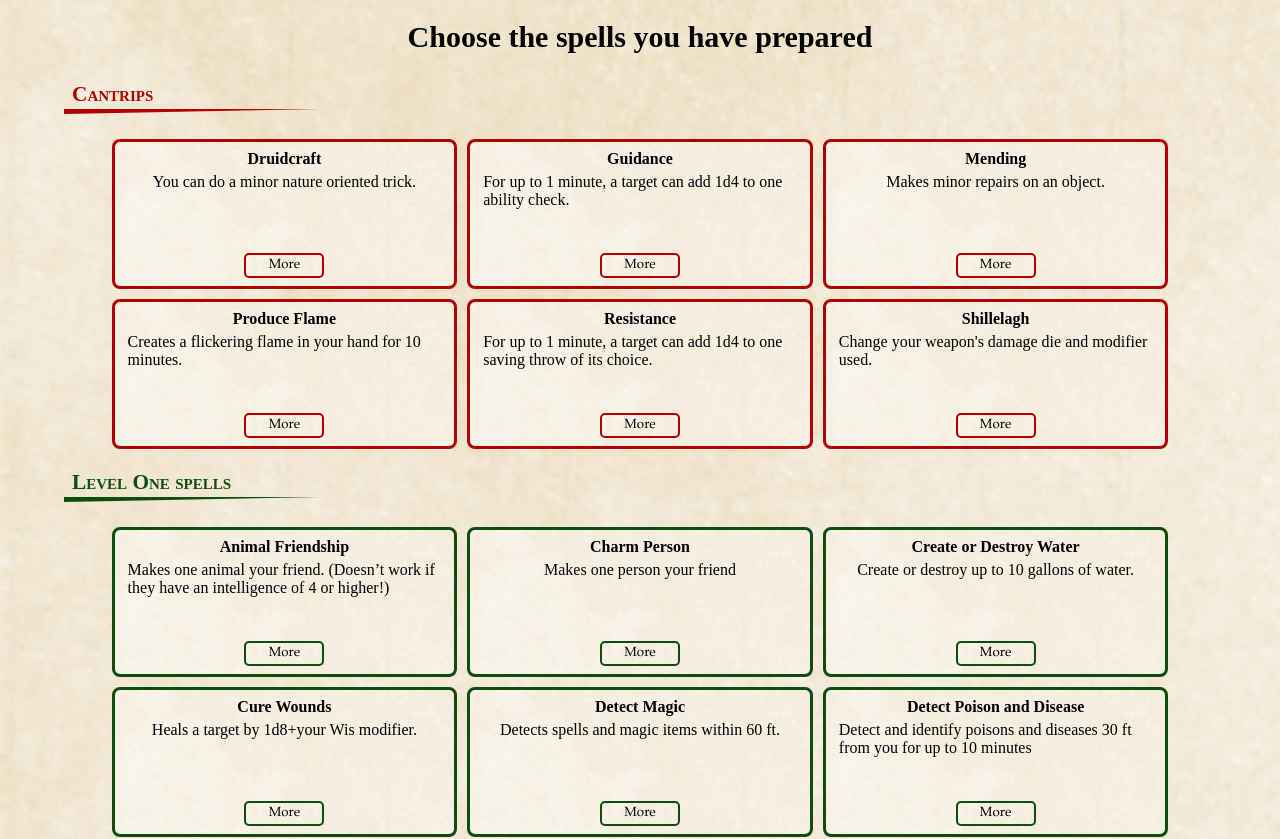
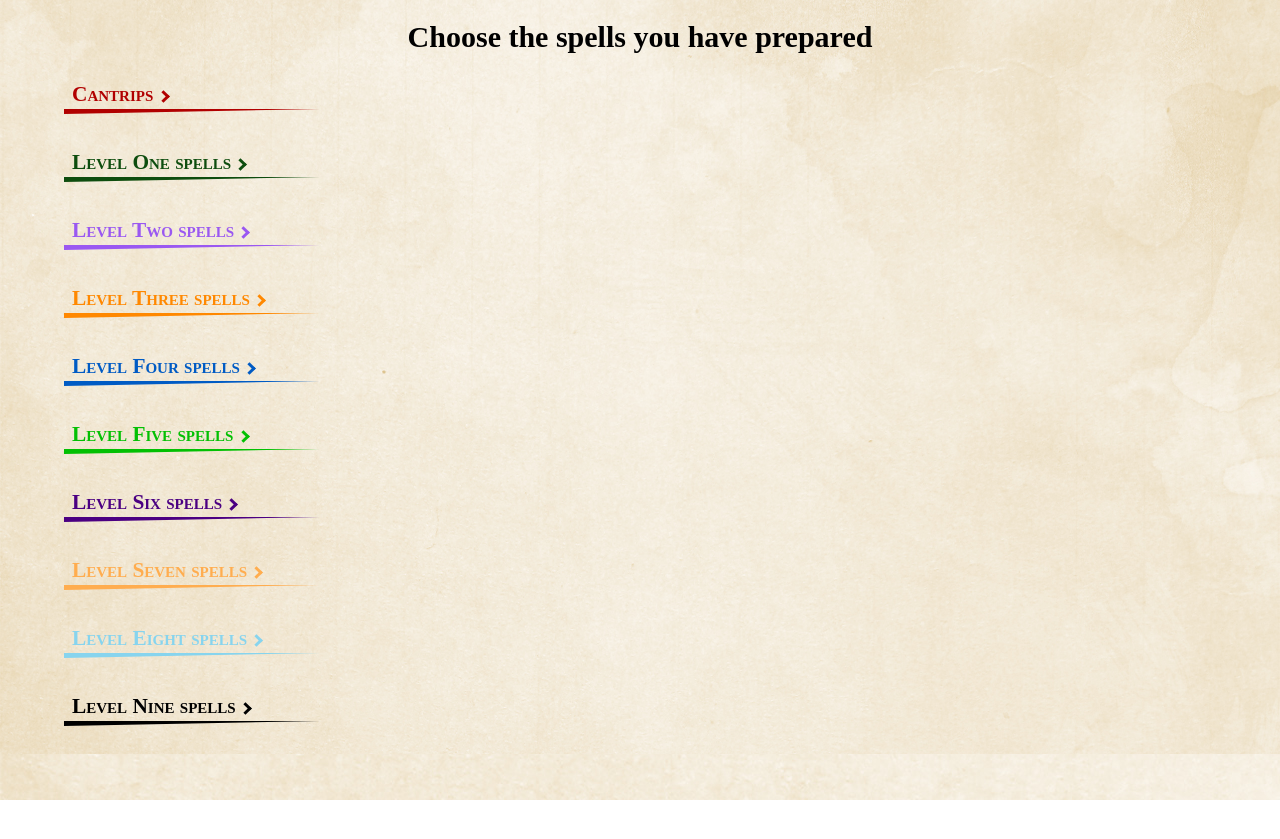
Before and after one commit to AnadeOre/dnd-druid-spell-organizer, a React (Create React App) app: page / in a window 1280 px wide. Shown: the top 839 px of the page. After the commit the page ends 800 px from the top, so only its background shows below. Built offline with nearby package versions, Linux system fonts and the light colour scheme.

Commit message:
Add checkmark for prepared spells

```diff
--- a/src/Components/ListSpells.jsx
+++ b/src/Components/ListSpells.jsx
@@ -1,4 +1,4 @@
-import React from "react";
+import React, { useState } from "react";
 import { Spell } from "./Spell";
 import "../Styles/ListSpells.scss";
 
@@ -6,13 +6,22 @@ export const ListSpells = ({ levelStr, levelInt, spellData, title }) => {
   const titleClass = `Spells-title ${levelStr}`;
   const separatorClass = `separator lvl${levelInt}`;
   const spellContainerClass = `spellsContainer level${levelInt}`;
+  const arrowClass = `arrow arrlvl${levelInt}`;
   let sectionTitle = `Level ${title} spells`;
   if (title === "Cantrips") sectionTitle = title;
 
+  const [open, setOpen] = useState(false);
+
+  const toggleOpen = () => setOpen(!open);
+
   return (
     <div className='spells-container '>
-      <h2 className={titleClass}>{sectionTitle}</h2>
+      <h2 className={titleClass}>
+        {sectionTitle} <i className={arrowClass} onClick={toggleOpen}></i>
+      </h2>
+
       <div className={separatorClass}></div>
+      {open ? (
         <div className='spells-content'>
           {spellData.map((spellInfo) => (
             <div className={spellContainerClass}>
@@ -20,6 +29,7 @@ export const ListSpells = ({ levelStr, levelInt, spellData, title }) => {
             </div>
           ))}
         </div>
+      ) : null}
     </div>
   );
 };
--- a/src/Components/Spell.jsx
+++ b/src/Components/Spell.jsx
@@ -3,9 +3,6 @@ import SpellModal from "./SpellModal";
 import "../Styles/Spell.scss";
 
 export const Spell = ({ props }) => {
-  const [modal, setModal] = useState(false);
-
-  const Toggle = () => setModal(!modal);
   const {
     name,
     shortdesc,
@@ -24,10 +21,22 @@ export const Spell = ({ props }) => {
     dc,
     heal_at_slot_level,
   } = props;
+  const [modal, setModal] = useState(false);
+  const [prep, setPrep] = useState(false);
   const buttonBorder = `spell-button lvl${level}`;
+
+  const Toggle = () => setModal(!modal);
+  const toggleCheck = () => setPrep(!prep);
+
+  const classes = ["spell"];
+  if (prep) classes.push("prepared");
+
   return (
-    <div className='spell'>
-      <h4 className='spell-name'>{name}</h4>
+    <div className={classes.join(" ")}>
+      <div className='header'>
+        <h4 className='spell-name'>{name}</h4>
+        <input type='checkbox' onClick={toggleCheck} />
+      </div>
       <div className='spell-desc-container'>
         <p className='spell-desc'>{shortdesc}</p>
       </div>
--- a/src/Styles/ListSpells.scss
+++ b/src/Styles/ListSpells.scss
@@ -53,6 +53,57 @@ $lvl9: #000000;
   }
   &.Level9 {
     color: $lvl9;
+  }
+}
+
+.arrow {
+  display: inline-block;
+  padding: 3px;
+  transform: rotate(-45deg);
+  -webkit-transform: rotate(-45deg);
+  &:hover {
+    transform: scale(1.2);
+  }
+
+  &.arrlvl0 {
+    border: solid $cantrip;
+    border-width: 0 3px 3px 0;
+  }
+  &.arrlvl1 {
+    border: solid $lvl1;
+    border-width: 0 3px 3px 0;
+  }
+  &.arrlvl2 {
+    border: solid $lvl2;
+    border-width: 0 3px 3px 0;
+  }
+  &.arrlvl3 {
+    border: solid $lvl3;
+    border-width: 0 3px 3px 0;
+  }
+  &.arrlvl4 {
+    border: solid $lvl4;
+    border-width: 0 3px 3px 0;
+  }
+  &.arrlvl5 {
+    border: solid $lvl5;
+    border-width: 0 3px 3px 0;
+  }
+  &.arrlvl6 {
+    border: solid $lvl6;
+    border-width: 0 3px 3px 0;
+  }
+  &.arrlvl7 {
+    border: solid $lvl7;
+    border-width: 0 3px 3px 0;
+  }
+  &.arrlvl8 {
+    border: solid $lvl8;
+    border-width: 0 3px 3px 0;
+  }
+  &.arrlvl9 {
+    border: solid $lvl9;
+    border-width: 0 3px 3px 0;
   }
 }
 
--- a/src/Styles/Spell.scss
+++ b/src/Styles/Spell.scss
@@ -18,6 +18,15 @@ $lvl9: #000000;
   align-items: center;
   display: flex;
   flex-direction: column;
+}
+
+.header {
+  display: flex;
+  flex-direction: row;
+}
+
+input {
+  margin-left: 10px;
 }
 
 .spell-desc-container {
```
Also changed, not shown: src/Styles/Dungeon.TTF (added). Lines whose indentation alone changed are shown as unchanged.
